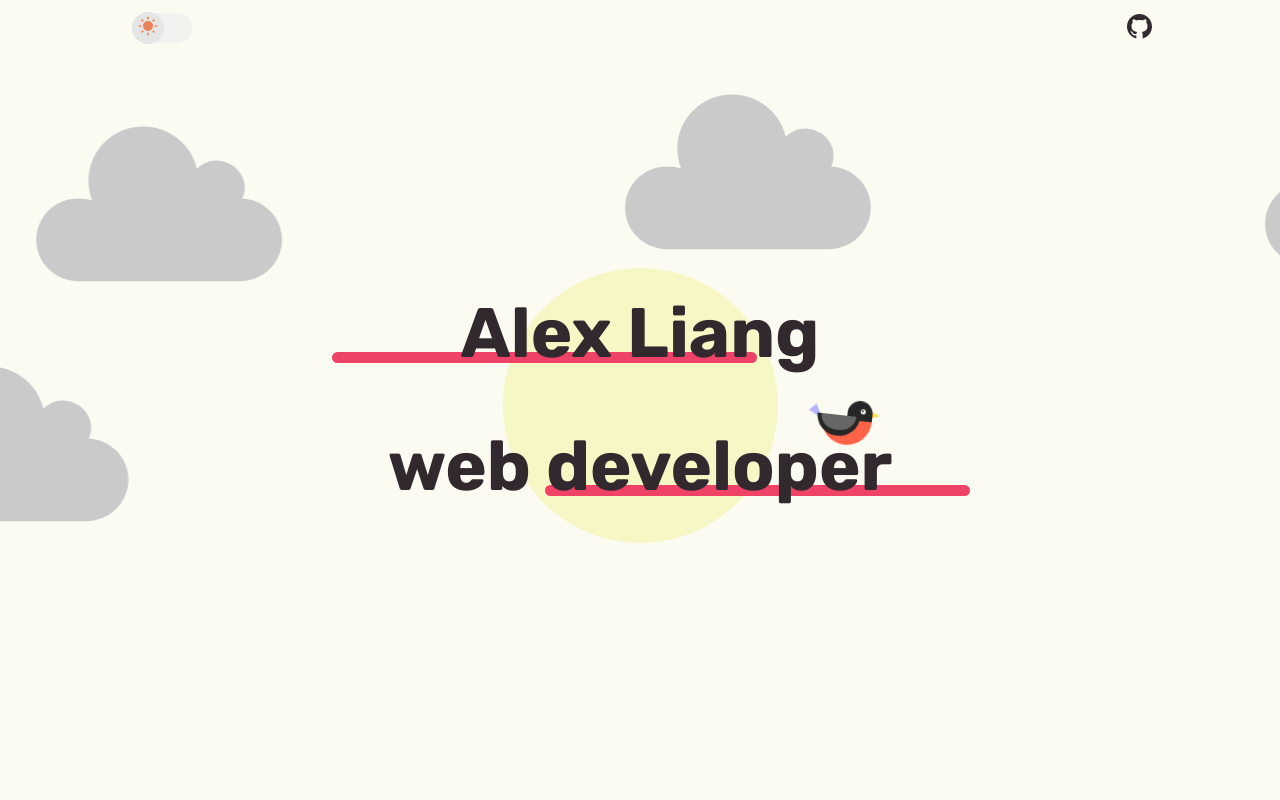
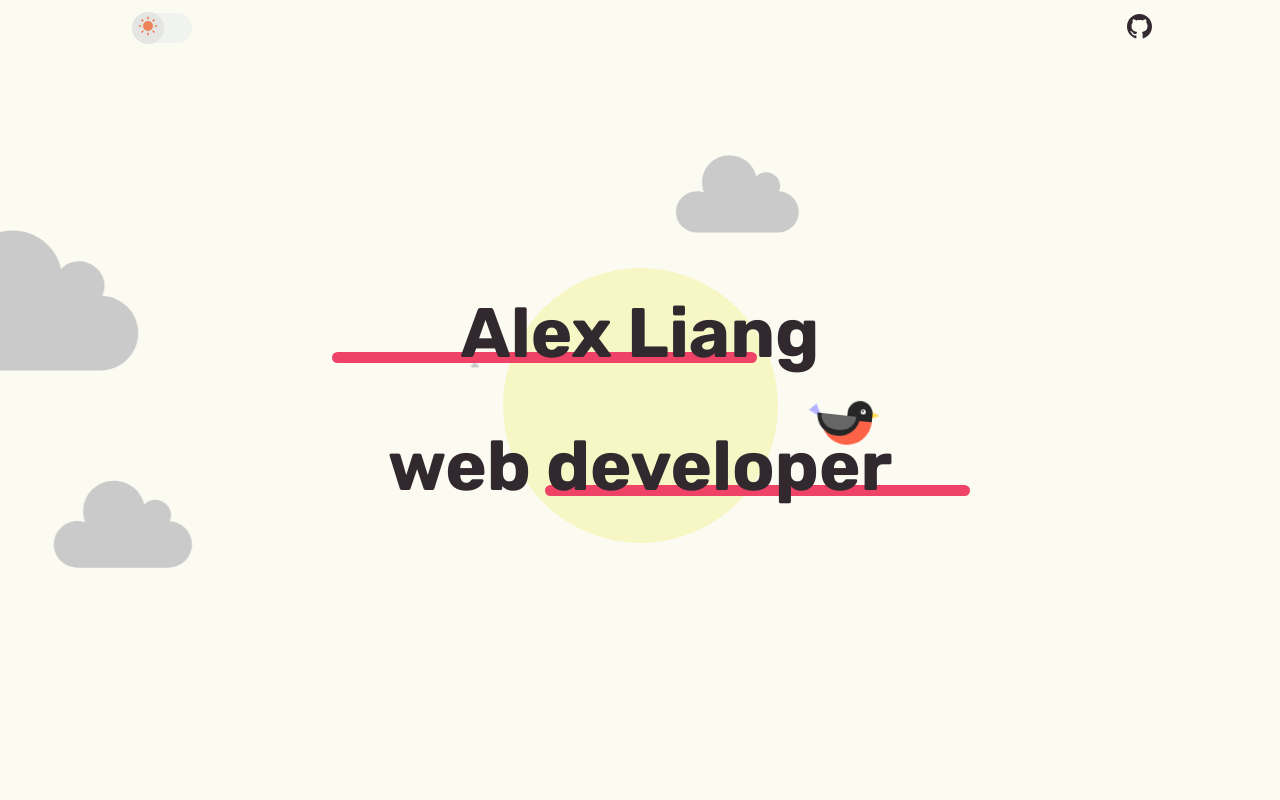
Before and after one commit to nksupermarket/portfolio, a React (Create React App) app: page / in a window 1280 px wide. Shown: the top 800 px of the page. Built offline with nearby package versions, Linux system fonts and the light colour scheme.

Commit message:
randomized cloud size

```diff
--- a/src/components/CloudsBg.tsx
+++ b/src/components/CloudsBg.tsx
@@ -6,12 +6,12 @@ export default function CloudsBg() {
   const rootClasses = ['bg', styles.main];
   return (
     <div className={rootClasses.join(' ')}>
-      {Array(8)
+      {Array(12)
         .fill(null)
         .map((v, i) => (
           <CloudSvg key={i} className={styles.init} />
         ))}
-      {Array(12)
+      {Array(24)
         .fill(null)
         .map((v, i) => (
           <CloudSvg key={i} className={styles.off_page} />
--- a/src/styles/CloudsBg.module.scss
+++ b/src/styles/CloudsBg.module.scss
@@ -9,20 +9,22 @@
     max-width: 470px;
     color: var(--clouds);
     height: max-content;
+    width: calc(random(32) * 1%);
   }
 
   .off_page {
     transform: translateX(-100vw);
   }
 
-  $initTotal: 8;
+  $initTotal: 12;
   @for $i from 1 through $initTotal {
     .init:nth-child(#{$i}) {
       $rdm: random(100) - ($i * 15);
       $end: $rdm + 200;
+      width: calc(random(32) * 1%);
       transform: translateX(#{$rdm}vw);
-      top: calc(random(random(70)) * 1%);
-      animation: float#{$i} 70s linear forwards;
+      top: calc(random(70) * 1%);
+      animation: float#{$i} 100s linear forwards;
 
       @keyframes float#{$i} {
         to {
@@ -31,13 +33,13 @@
       }
     }
   }
-
-  $total: $initTotal + 1 + 12;
-  @for $j from 9 through $total {
+  $loopStart: $initTotal + 1;
+  $total: $initTotal + 1 + 24;
+  @for $j from $loopStart through $total {
     .off_page:nth-of-type(#{$j}) {
       top: calc(random(70) * 1%);
-      animation: float#{$j} 70s linear infinite;
-      animation-delay: #{($j - 9) * 8}s;
+      animation: float#{$j} 100s linear infinite;
+      animation-delay: #{($j - $loopStart) * $initTotal}s;
 
       @keyframes float#{$j} {
         to {
```
